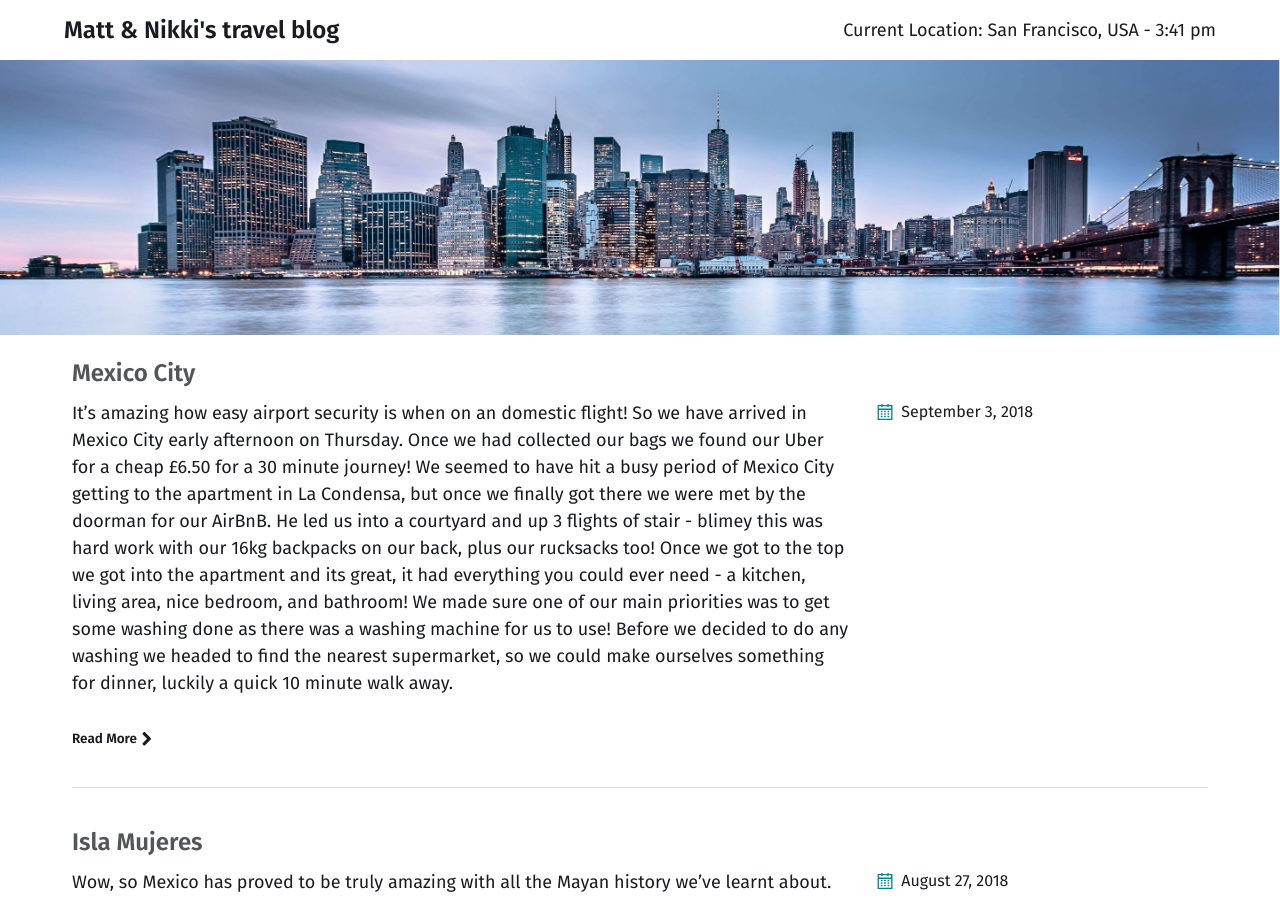
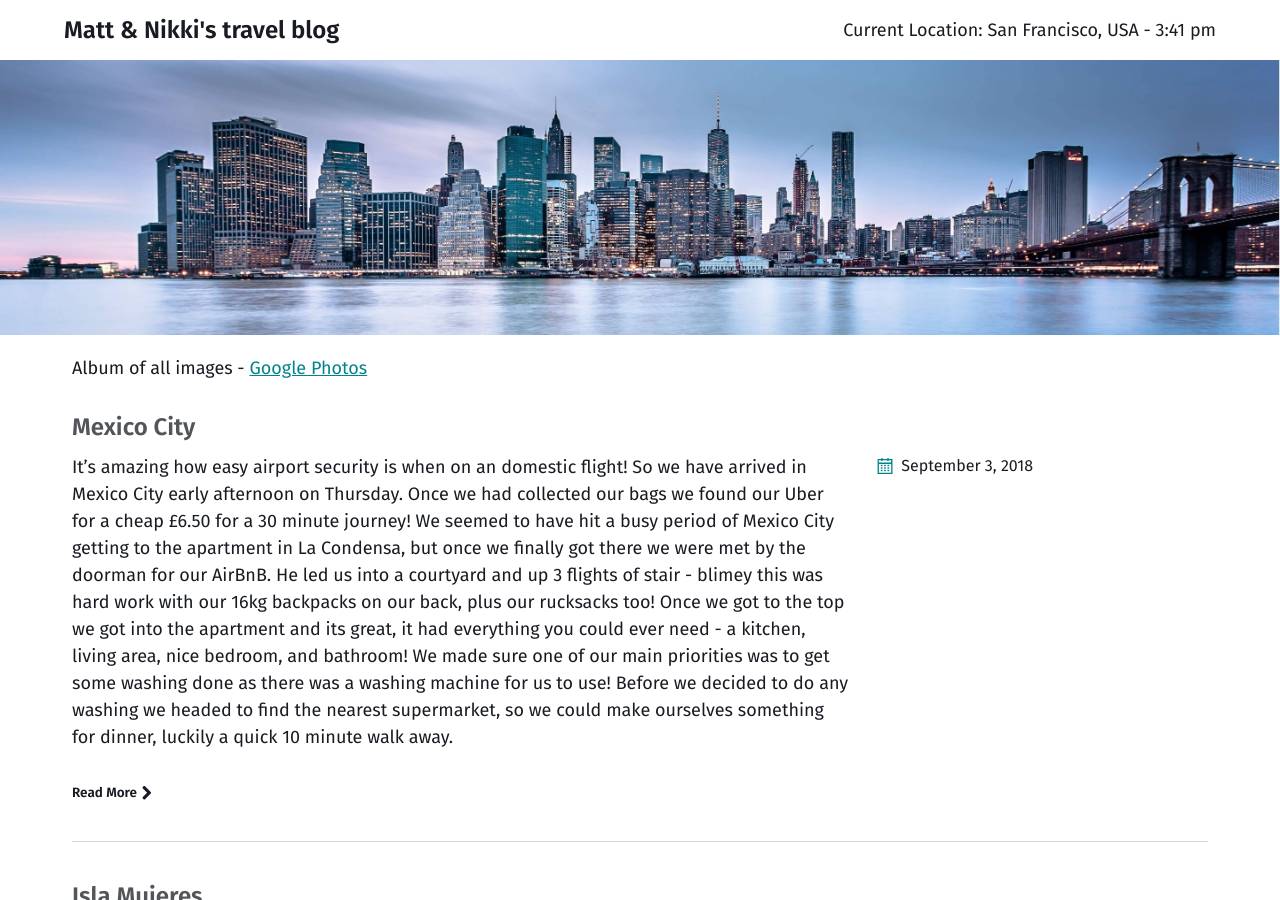
Before and after one commit to mattwalter91/Travel-Blog, a Jekyll site: the page built from index.md, in a window 1280 px wide and 900 px high. Built offline with Jekyll 4.4.1, drawn with Linux system fonts in a browser that asks for light colours.

Commit message:
All images album

```diff
--- a/_layouts/home.html
+++ b/_layouts/home.html
@@ -4,7 +4,7 @@ layout: default
 
 <main id="main" class="page-content" aria-label="Content">
   <div class="index inner">
-    <div>{{ content }}</div>
+		<p>Album of all images - <a href="https://photos.app.goo.gl/344qirZAtpXPwjs16" target="_blank">Google Photos</a></p>
 
     <div>
       <div class="entries-{{ page.entries_layout | default: 'list' }}">
```
